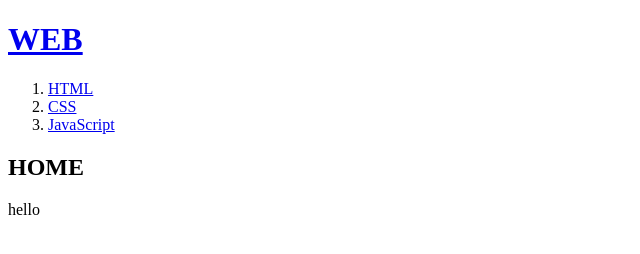
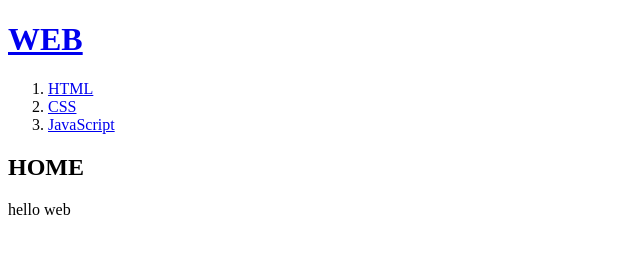
Before and after one commit to 9725ljs/my-first-web-site, a plain HTML site: page index.html in a window 1280 px wide. Shown: the full height of the page, 0-640 px from the left. Drawn offline with Linux system fonts and the light colour scheme.

Commit message:
hello web

```diff
--- a/index.html
+++ b/index.html
@@ -15,7 +15,7 @@
 <h2>HOME</h2>
 
     <p>
-        hello
+        hello web
     </p>
 </body>
 <html>
```
